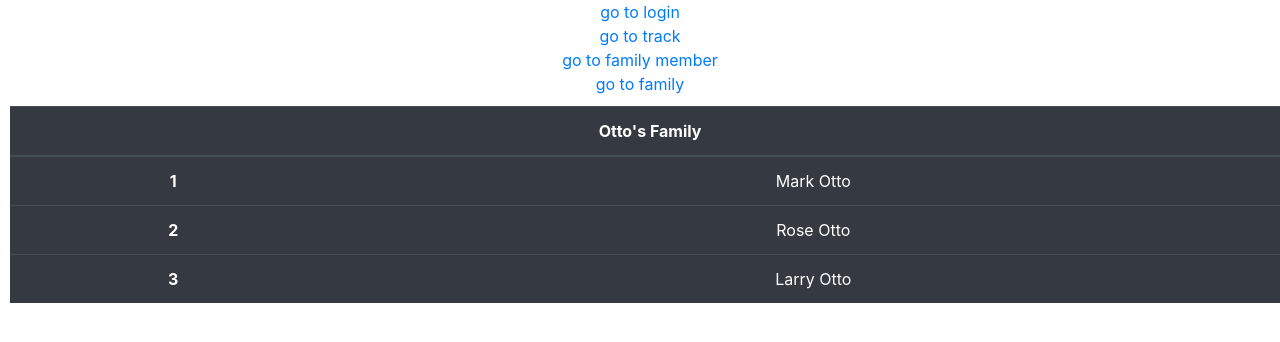
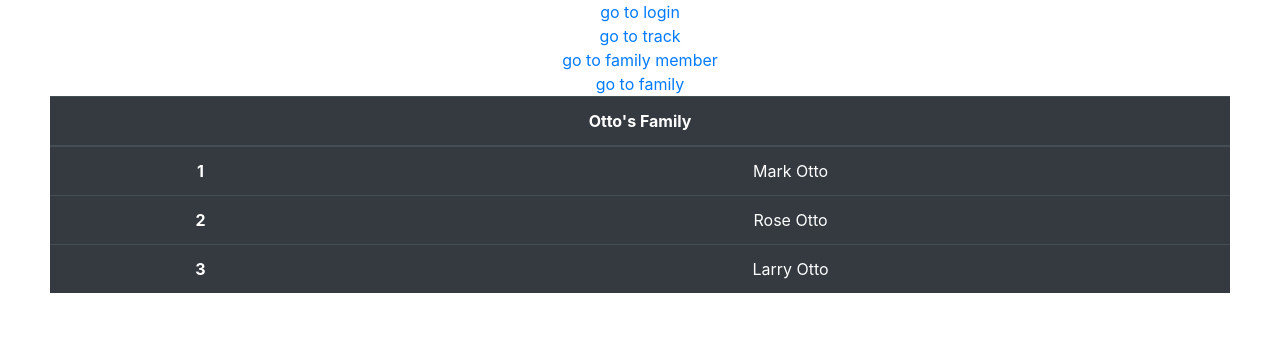
Before and after one commit to HongKong19/team-7, a React (Create React App) app: page /familyMember in a window 1280 px wide. Shown: the top 342 px of the page. Built offline with nearby package versions, Linux system fonts and the light colour scheme.

Commit message:
added margin

```diff
--- a/src/components/FamilyMember.js
+++ b/src/components/FamilyMember.js
@@ -23,8 +23,8 @@ Table.propTypes = {
 const Example = (props) => {
   return (
 
-
-    <Table dark style={{margin:10}}>
+  <div style={{marginLeft:'50px',marginRight:'50px'}}>
+    <Table dark>
       <thead>
         <tr>
           <th colspan="2">Otto&#39;s Family</th>
@@ -45,6 +45,7 @@ const Example = (props) => {
         </tr>
       </tbody>
     </Table>
+  </div>
   );
 
 
```
